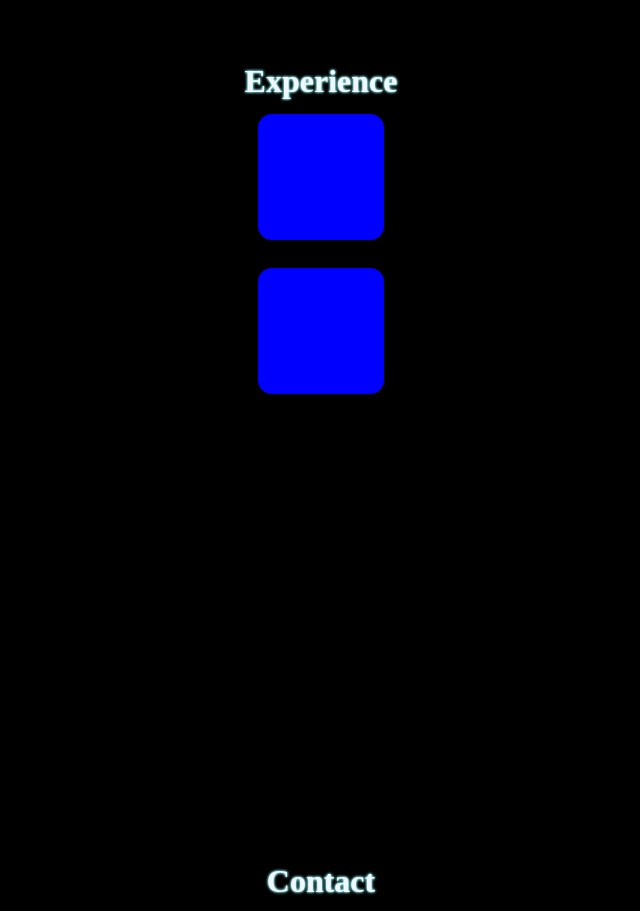
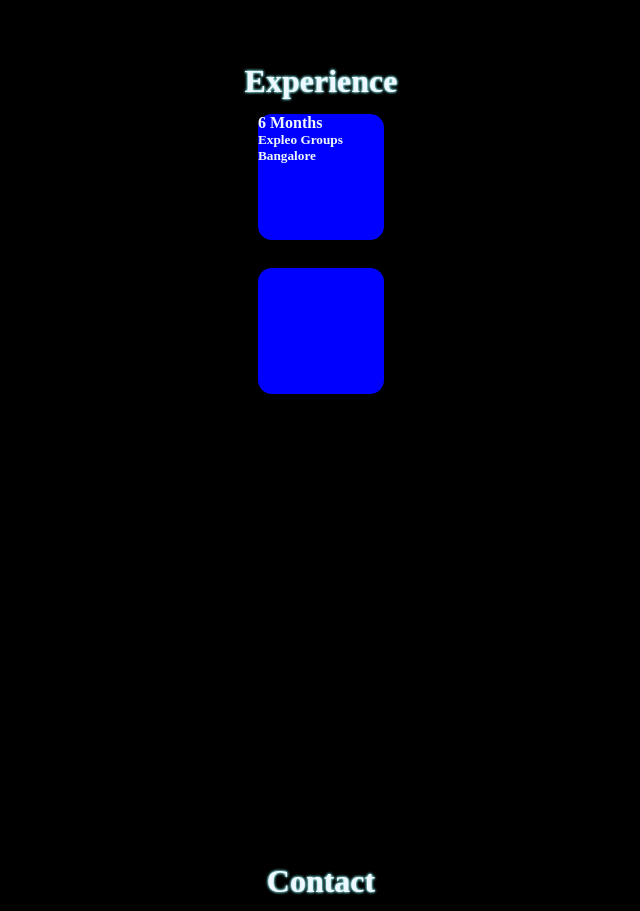
Before and after one commit to Paramesh-Kumar-2004/VP_Portfolio-2, a React (Create React App) app: page / in a window 1280 px wide. Shown: the part 3418-4329 px from the top of the page, without its empty margins (319-959 px from the left). Built offline with nearby package versions, Linux system fonts and the light colour scheme.

Commit message:
Updating The Experience.jsx

```diff
--- a/src/Components/Experience.jsx
+++ b/src/Components/Experience.jsx
@@ -12,7 +12,11 @@ function Experience() {
                 <h1 id='Title'>Experience</h1>
 
                 <div className="Experience_Cards">
-                    <div className="Experience_Card"></div>
+                    <div className="Experience_Card">
+                        <h4>6 Months</h4>
+                        <h5>Expleo Groups</h5>
+                        <h5>Bangalore</h5>
+                    </div>
                 </div>
                 <div className="Experience_Cards">
                     <div className="Experience_Card"></div>
```
